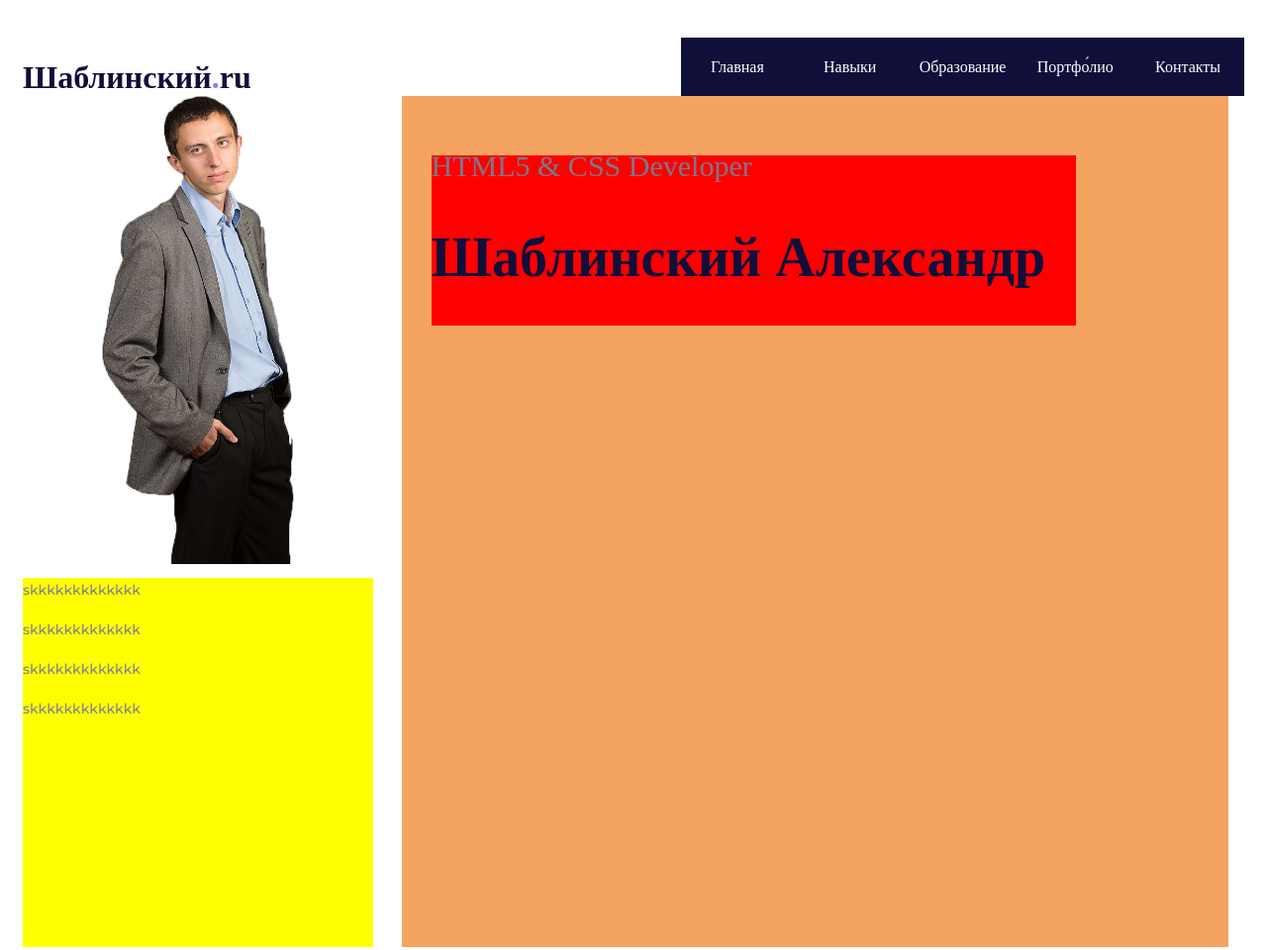
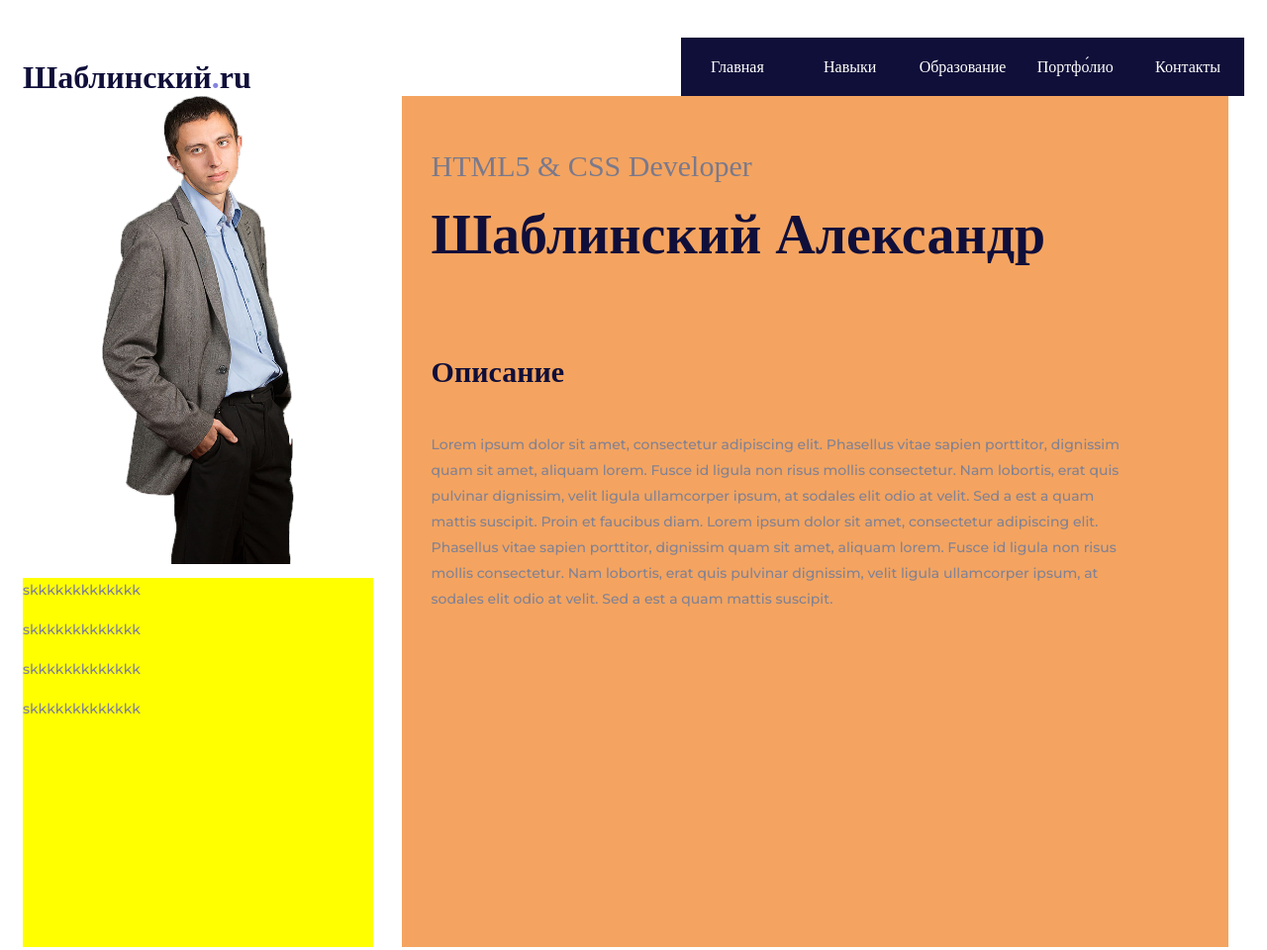
Before and after one commit to 1A1exander1/portfolio, a website: page src/index.html in a window 1280 px wide. Shown: the whole page at 99% size. Drawn offline with nearby package versions, Linux system fonts and the light colour scheme; files that its build step writes are made by us from their sources.

Commit message:
обновил

```diff
--- a/src/css/content.scss
+++ b/src/css/content.scss
@@ -50,14 +50,15 @@
                     background:sandybrown;
                     margin:  8px;
                     display: flex;
-                    justify-content: space-between;
+
+                    flex-direction: column;
                     &__title{
 
                         display: flex;
                         flex-wrap: wrap;
                         max-width: 78%;
                         height: 20%;
-                       background:red;
+
                        margin-top: 60px;
                        margin-left: 30px;
                        .subtitle{
@@ -68,12 +69,36 @@
                         line-height: .75;
                        }
                        .heading{
-                        font-size: calc(32px + 30 * (100vw / 1600));
-                        font-weight: bold;
-                        color: $main_color;
-                        line-height: .75;
-                        margin-top: 12px;
+                        h2{
+                            font-size: calc(32px + 30 * (100vw / 1600));
+                            font-weight: bold;
+                            color: $main_color;
+                            line-height: .75;
+                            margin-top: 12px;
+                        }
                        }
+                    }
+                    &__description{
+                        margin-left: 30px;
+                        &_haeding{
+                          h3{
+                            font-size: 30px;
+                            font-weight: 700;
+                            color: $main_color;
+                          }
+
+                        }
+                        &_text{
+                            max-width: 87%;
+                            display: flex;
+                            flex-wrap: wrap;
+                           p{
+                            font-size: 14px;
+                            line-height: 1.85714;
+                            font-weight: 500;
+                            color: $content-text_color;
+                           }
+                        }
                     }
                 }
             }
--- a/src/css/media.scss
+++ b/src/css/media.scss
@@ -56,7 +56,10 @@
 
                            }
                            .heading{
-                            font-size: calc(32px + (30 + 30 * 0.7) * ((100vw - 1200px)/ 1600));
+                               h2{
+                                font-size: calc(32px + (30 + 30 * 0.7) * ((100vw - 1200px)/ 1600));
+
+                               }
                            }
                         }
                     }
--- a/src/index.html
+++ b/src/index.html
@@ -73,8 +73,22 @@
                                     HTML5 & CSS Developer
                                 </div>
                                 <div class="heading">
-                                    Шаблинский Александр
+                                    <h2>Шаблинский Александр</h1>
                                 </div>
+                            </div>
+                            <div class="main__description">
+                                <div class="main__description_haeding">
+                                    <h3>Описание</h3>
+                                </div>
+                                <div class="main__description_text">
+                                    <p>
+                                        Lorem ipsum dolor sit amet, consectetur adipiscing elit. Phasellus vitae sapien porttitor, dignissim quam sit amet, aliquam lorem. Fusce id ligula non risus mollis consectetur. Nam lobortis, erat quis pulvinar dignissim, velit ligula ullamcorper ipsum, at sodales elit odio at velit. Sed a est a quam mattis suscipit. Proin et faucibus diam. Lorem ipsum dolor sit amet, consectetur adipiscing elit. Phasellus vitae sapien porttitor, dignissim quam sit amet, aliquam lorem. Fusce id ligula non risus mollis consectetur. Nam lobortis, erat quis pulvinar dignissim, velit ligula ullamcorper ipsum, at sodales elit odio at velit. Sed a est a quam mattis suscipit.
+                                    </p>
+                                </div>
+                                <div class="main__description_blockProgressBar">
+
+                                </div>
+
                             </div>
                         </div>
                     </div>
```
